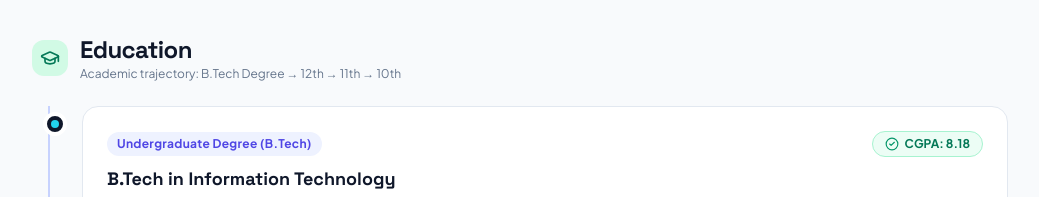
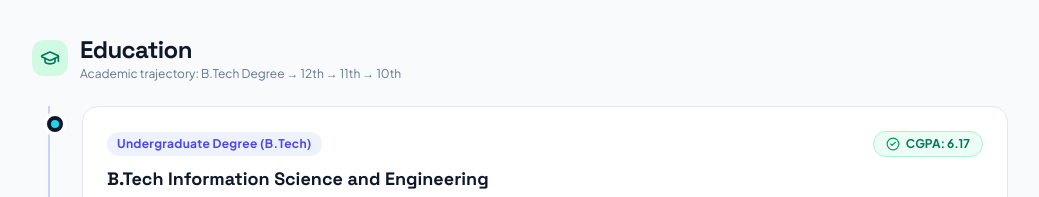
Before and after one commit to parthini25/Parthini-portfolio, a plain HTML site: page index.html in a window 1280 px wide. Shown: the part 1320-1517 px from the top of the page, without its empty margins (120-1159 px from the left). Drawn offline with nearby package versions, Linux system fonts and the light colour scheme.

Commit message:
Update portfolio website

```diff
--- a/index.html
+++ b/index.html
@@ -337,11 +337,9 @@
 <span class="px-2.5 py-1 rounded-full bg-indigo-50 text-brand-indigo text-xs font-bold tracking-wide">
                 Undergraduate Degree (B.Tech)
               </span>
-<span class="inline-flex items-center gap-1.5 px-3 py-1 rounded-full bg-emerald-50 text-emerald-700 font-bold text-xs border border-emerald-200">
-<svg xmlns="http://www.w3.org/2000/svg" width="24" height="24" viewBox="0 0 24 24" fill="none" stroke="currentColor" stroke-width="2" stroke-linecap="round" stroke-linejoin="round" data-lucide="check-circle-2" aria-hidden="true" class="lucide lucide-check-circle-2 w-3.5 h-3.5 text-emerald-600"><circle cx="12" cy="12" r="10"></circle><path d="m16 9-5.5 5.5L8 12"></path></svg> CGPA: 8.18
-              </span>
+<span class="inline-flex items-center gap-1.5 px-3 py-1 rounded-full bg-emerald-50 text-emerald-700 font-bold text-xs border border-emerald-200"><svg xmlns="http://www.w3.org/2000/svg" width="24" height="24" viewBox="0 0 24 24" fill="none" stroke="currentColor" stroke-width="2" stroke-linecap="round" stroke-linejoin="round" data-lucide="check-circle-2" aria-hidden="true" class="lucide lucide-check-circle-2 w-3.5 h-3.5 text-emerald-600"><circle cx="12" cy="12" r="10"></circle><path d="m16 9-5.5 5.5L8 12"></path></svg> CGPA: 6.17</span>
 </div>
-<h3 class="text-lg font-bold text-brand-navy font-display">B.Tech in Information Technology</h3>
+<h3 class="text-lg font-bold text-brand-navy font-display">B.Tech Information Science and Engineering</h3>
 <p class="text-sm font-medium text-slate-700 flex items-center gap-1.5 mt-1">
 <svg xmlns="http://www.w3.org/2000/svg" width="24" height="24" viewBox="0 0 24 24" fill="none" stroke="currentColor" stroke-width="2" stroke-linecap="round" stroke-linejoin="round" data-lucide="building-2" aria-hidden="true" class="lucide lucide-building-2 w-4 h-4 text-brand-muted"><path d="M10 12h4"></path><path d="M10 8h4"></path><path d="M14 21v-3a2 2 0 0 0-4 0v3"></path><path d="M6 10H4a2 2 0 0 0-2 2v7a2 2 0 0 0 2 2h16a2 2 0 0 0 2-2V9a2 2 0 0 0-2-2h-2"></path><path d="M6 21V5a2 2 0 0 1 2-2h8a2 2 0 0 1 2 2v16"></path></svg>
               Women’s Engineering College, Puducherry
@@ -1273,4 +1271,6 @@
   </script>
 
 
+
+
 </body></html>
```
